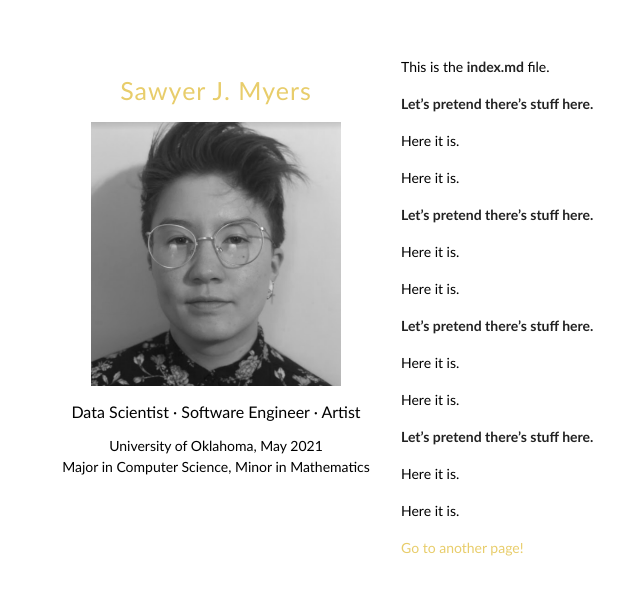
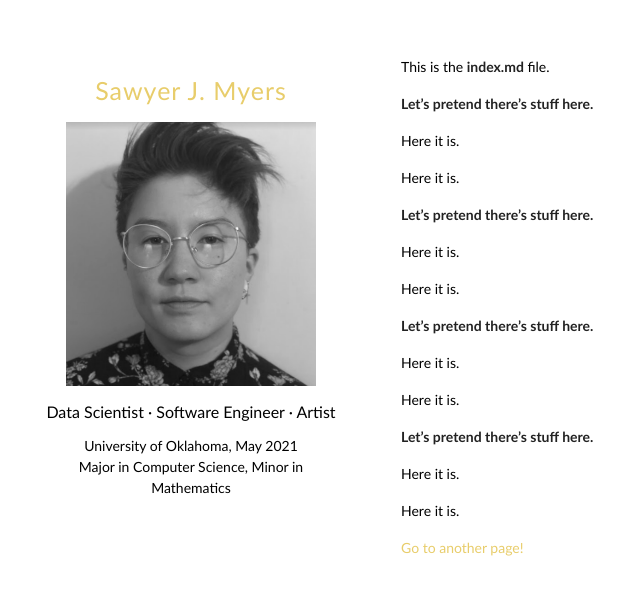
Before and after one commit to myer0432/myer0432.github.io, a Jekyll site: the page built from index.md, in a window 1280 px wide. Shown: the top 595 px of the page, without its empty margins (169-809 px from the left). Built offline with Jekyll 4.4.1, drawn with Linux system fonts in a browser that asks for light colours.

Commit message:
smaller header...what will it do

```diff
--- a/_sass/jekyll-theme-minimal.scss
+++ b/_sass/jekyll-theme-minimal.scss
@@ -100,7 +100,7 @@ img {
 }
 
 header {
-  width:350px;
+  width:300px;
   float:left;
   position:fixed;
   -webkit-font-smoothing:subpixel-antialiased;
```
